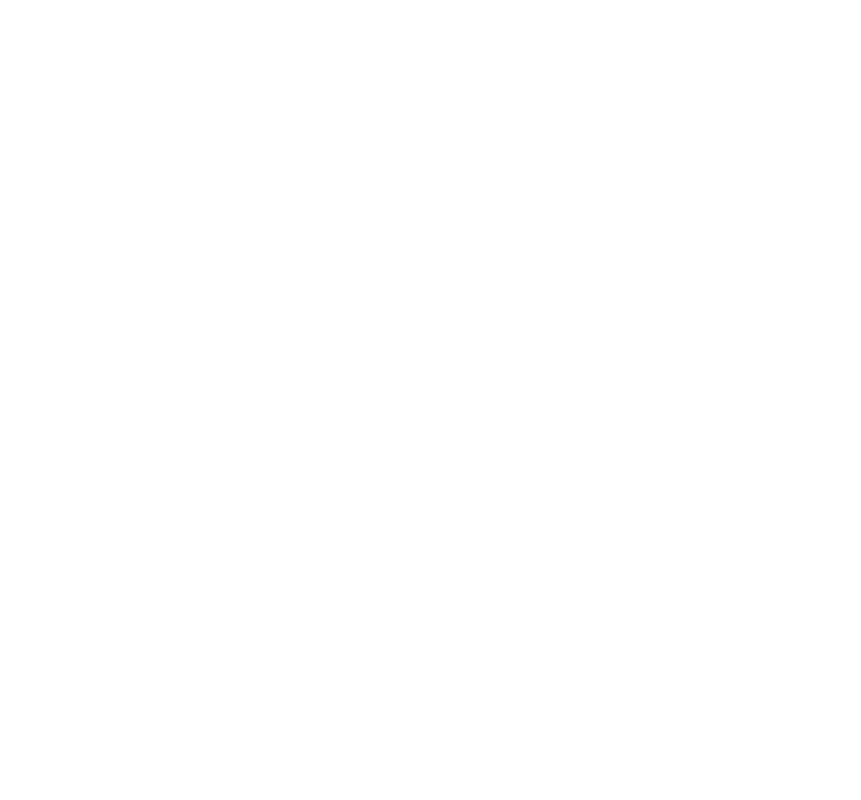
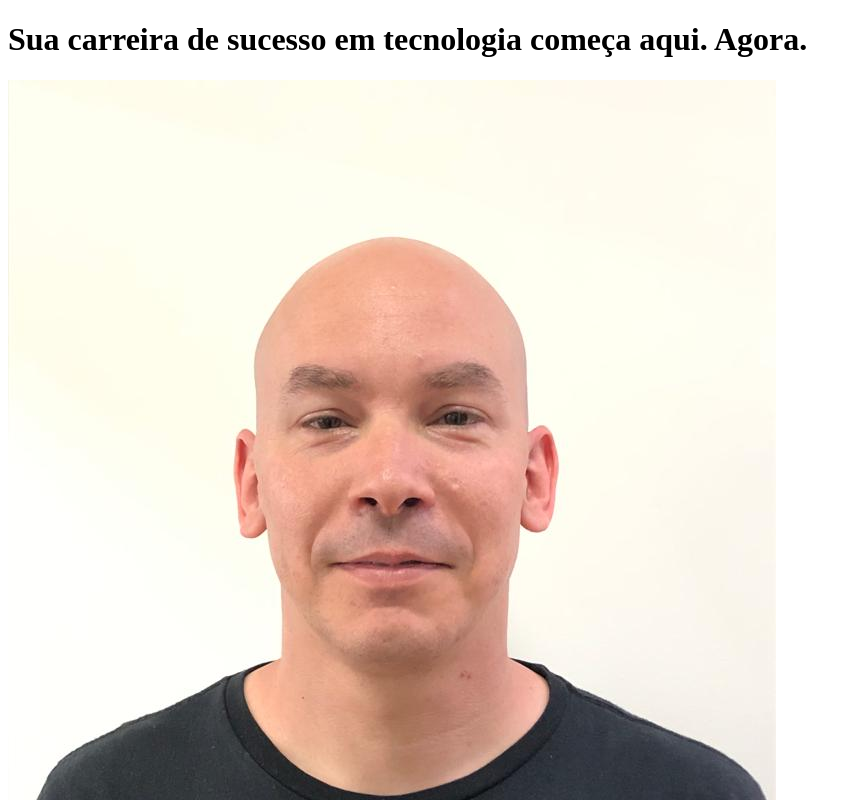
Before and after one commit to jebenevenuto/Exercicios_Trybe, a plain HTML site: page trybe-marketing.html in a window 1280 px wide. Shown: the top 800 px of the page, without its empty margins (0-861 px from the left). Drawn offline with Linux system fonts and the light colour scheme.

Commit message:
imagem e texto adicionados

```diff
--- a/trybe-marketing.html
+++ b/trybe-marketing.html
@@ -4,9 +4,10 @@
     <meta charset="UTF-8">
     <meta http-equiv="X-UA-Compatible" content="IE=edge">
     <!-- <meta name="viewport" content="width=device-width, initial-scale=1.0"> -->
-    <title>Frutas</title>
+    <title>Acelere sua carreira em tecnologia aqui e agora | Trybe</title>
 </head>
 <body>
-
+    <h1>Sua carreira de sucesso em tecnologia começa aqui. Agora.</h1>
+    <img src="./images/Foto.jpeg" alt class="imagem">
 </body>
 </html>
```
Also changed, not shown: images/Foto.jpeg (added).
